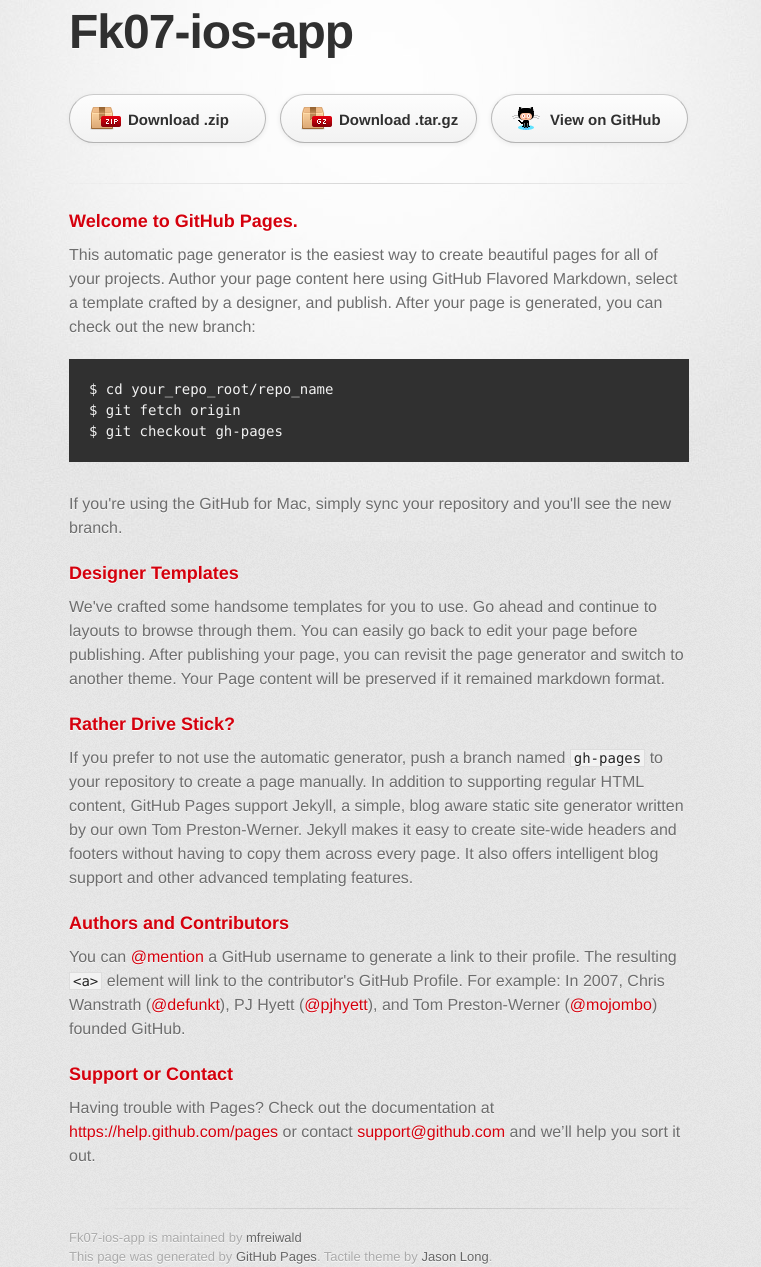
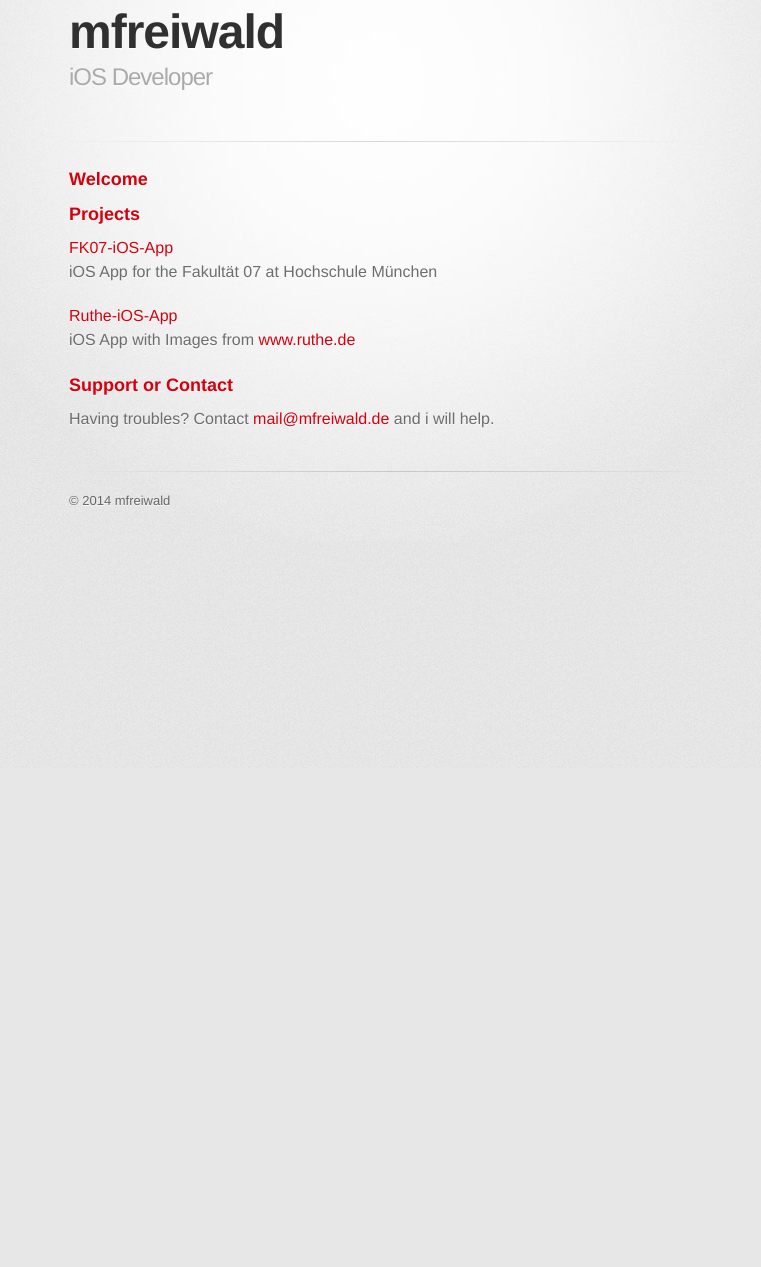
Before and after one commit to mfreiwald/mfreiwald.github.io, a plain HTML site: page index.html in a window 1280 px wide. Shown: the part 32-1299 px from the top of the page, without its empty margins (261-1022 px from the left). After the commit the page ends 800 px from the top, so only its background shows below. Drawn offline with Linux system fonts and the light colour scheme; a web font is replaced by a local one.

Commit message:
Changes to the index.html

```diff
--- a/index.html
+++ b/index.html
@@ -10,7 +10,7 @@
     <!--[if lt IE 9]>
     <script src="//html5shiv.googlecode.com/svn/trunk/html5.js"></script>
     <![endif]-->
-    <title>Fk07-ios-app by mfreiwald</title>
+    <title>mfreiwald</title>
   </head>
 
   <body>
@@ -18,55 +18,39 @@
       <div class="inner">
 
         <header>
-          <h1>Fk07-ios-app</h1>
-          <h2></h2>
+          <h1>mfreiwald</h1>
+          <h2>iOS Developer</h2>
         </header>
-
-        <section id="downloads" class="clearfix">
-          <a href="https://github.com/mfreiwald/FK07-iOS-App/zipball/master" id="download-zip" class="button"><span>Download .zip</span></a>
-          <a href="https://github.com/mfreiwald/FK07-iOS-App/tarball/master" id="download-tar-gz" class="button"><span>Download .tar.gz</span></a>
-          <a href="https://github.com/mfreiwald/FK07-iOS-App" id="view-on-github" class="button"><span>View on GitHub</span></a>
+        <!--
+        <section class="clearfix">
+          <a href="" class="button"><span>Link 1</span></a>
+          <a href="" class="button"><span>Link 2</span></a>
         </section>
-
+        -->
         <hr>
 
+
         <section id="main_content">
+          <h3>Welcome</h3>
+
+          <h3>Projects</h3>
+            <p>
+              <a href="https://mfreiwald.github.io/FK07-iOS-App/">FK07-iOS-App</a><br>
+              iOS App for the Fakultät 07 at Hochschule München
+            </p>
+            <p>
+              <a href="https://www.github.com/mfreiwald/Ruthe-iOS-App/">Ruthe-iOS-App</a><br>
+              iOS App with Images from <a href="http://www.ruthe.de/">www.ruthe.de</a>
+            </p>
+
           <h3>
-<a id="welcome-to-github-pages" class="anchor" href="#welcome-to-github-pages" aria-hidden="true"><span class="octicon octicon-link"></span></a>Welcome to GitHub Pages.</h3>
+          <a id="support-or-contact" class="anchor" href="#support-or-contact" aria-hidden="true"><span class="octicon octicon-link"></span></a>Support or Contact</h3>
 
-<p>This automatic page generator is the easiest way to create beautiful pages for all of your projects. Author your page content here using GitHub Flavored Markdown, select a template crafted by a designer, and publish. After your page is generated, you can check out the new branch:</p>
-
-<pre><code>$ cd your_repo_root/repo_name
-$ git fetch origin
-$ git checkout gh-pages
-</code></pre>
-
-<p>If you're using the GitHub for Mac, simply sync your repository and you'll see the new branch.</p>
-
-<h3>
-<a id="designer-templates" class="anchor" href="#designer-templates" aria-hidden="true"><span class="octicon octicon-link"></span></a>Designer Templates</h3>
-
-<p>We've crafted some handsome templates for you to use. Go ahead and continue to layouts to browse through them. You can easily go back to edit your page before publishing. After publishing your page, you can revisit the page generator and switch to another theme. Your Page content will be preserved if it remained markdown format.</p>
-
-<h3>
-<a id="rather-drive-stick" class="anchor" href="#rather-drive-stick" aria-hidden="true"><span class="octicon octicon-link"></span></a>Rather Drive Stick?</h3>
-
-<p>If you prefer to not use the automatic generator, push a branch named <code>gh-pages</code> to your repository to create a page manually. In addition to supporting regular HTML content, GitHub Pages support Jekyll, a simple, blog aware static site generator written by our own Tom Preston-Werner. Jekyll makes it easy to create site-wide headers and footers without having to copy them across every page. It also offers intelligent blog support and other advanced templating features.</p>
-
-<h3>
-<a id="authors-and-contributors" class="anchor" href="#authors-and-contributors" aria-hidden="true"><span class="octicon octicon-link"></span></a>Authors and Contributors</h3>
-
-<p>You can <a href="https://github.com/blog/821" class="user-mention">@mention</a> a GitHub username to generate a link to their profile. The resulting <code>&lt;a&gt;</code> element will link to the contributor's GitHub Profile. For example: In 2007, Chris Wanstrath (<a href="https://github.com/defunkt" class="user-mention">@defunkt</a>), PJ Hyett (<a href="https://github.com/pjhyett" class="user-mention">@pjhyett</a>), and Tom Preston-Werner (<a href="https://github.com/mojombo" class="user-mention">@mojombo</a>) founded GitHub.</p>
-
-<h3>
-<a id="support-or-contact" class="anchor" href="#support-or-contact" aria-hidden="true"><span class="octicon octicon-link"></span></a>Support or Contact</h3>
-
-<p>Having trouble with Pages? Check out the documentation at <a href="https://help.github.com/pages">https://help.github.com/pages</a> or contact <a href="mailto:support@github.com">support@github.com</a> and we’ll help you sort it out.</p>
+          <p>Having troubles? Contact <a href="mailto:mail@mfreiwald.de">mail@mfreiwald.de</a> and i will help.</p>
         </section>
 
         <footer>
-          Fk07-ios-app is maintained by <a href="https://github.com/mfreiwald">mfreiwald</a><br>
-          This page was generated by <a href="http://pages.github.com">GitHub Pages</a>. Tactile theme by <a href="https://twitter.com/jasonlong">Jason Long</a>.
+          <a href="https://github.com/mfreiwald">© 2014 mfreiwald</a><br>
         </footer>
 
 
```
